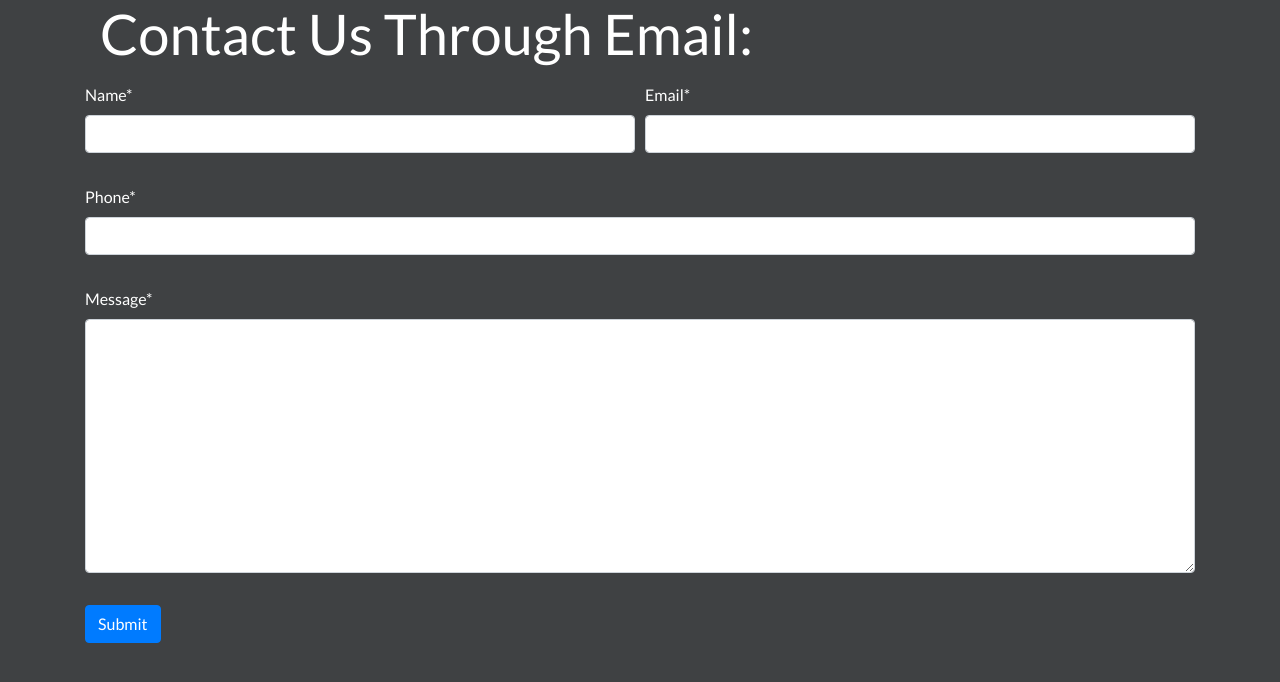
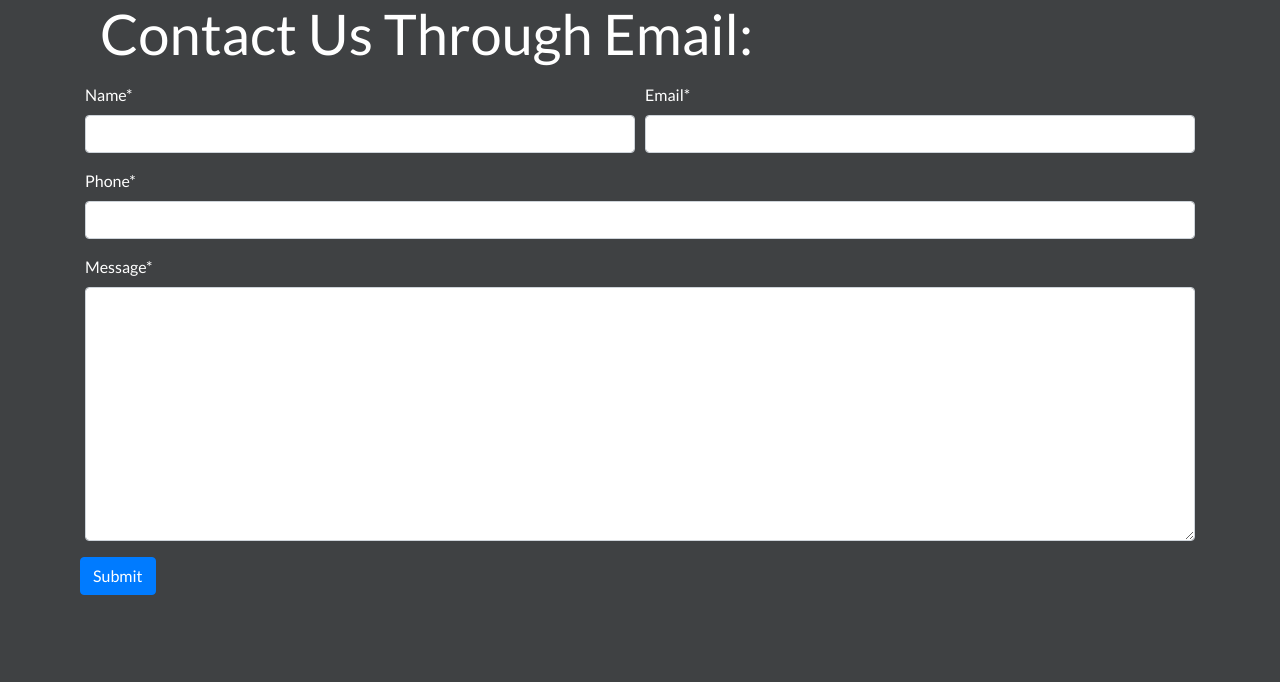
Before and after one commit to mawkli7afee/django3-personal-portfolio, a Django app: page /contact/ in a window 1280 px wide. Shown: the part 56-738 px from the top of the page. Run offline with Django 3.2, Linux system fonts and the light colour scheme; some libraries are stand-ins or nearby versions.

Commit message:
6th commit

```diff
--- a/portfolio/forms.py
+++ b/portfolio/forms.py
@@ -1,8 +1,30 @@
 from django import forms
 from .models import Contact
+from crispy_forms.helper import FormHelper
+from crispy_forms.layout import Row, Column, Submit, Layout, ButtonHolder, Fieldset
+from crispy_forms.bootstrap import FormActions
 
 
 class ContactForm(forms.ModelForm):
     class Meta:
         model = Contact
         fields = "__all__"
+
+    def __init__(self, *args, **kwargs):
+        super().__init__(*args, **kwargs)
+        self.helper = FormHelper()
+        self.helper.layout = Layout(
+            Row(
+                Column('name'),
+                Column('email'),
+            ),
+            Row(
+                Column('phone'),
+            ),
+            Row(
+                Column('message'),
+            ),
+            Row(
+                Submit('submit', 'Submit', css_class="btn btn-primary"),
+            ),
+        )
--- a/portfolio/templates/portfolio/contact.html
+++ b/portfolio/templates/portfolio/contact.html
@@ -2,7 +2,7 @@
 {% block content %}
 {%  load static %}
 
-{% load crispy_forms_filters %}
+{% load crispy_forms_tags  %}
 
  {% if messages %}
      {% for message in messages %}
@@ -16,36 +16,40 @@
         <h1 class="display-4">Contact Us Through Email:</h1>
         </div>
 
-        <form method="post">
-
-            {% csrf_token %}
-
-{#                {{form|crispy}}#}
-            <div class="form-row">
-                <div class="form-group col-md-6" >
-                {{ form.name|as_crispy_field }}
-                </div>
-
-                <div class="form-group col-md-6" >
-                {{ form.email|as_crispy_field }}
-                </div>
-            </div>
-
-            <div class="form-row">
-                <div class="form-group col-md-12 " >
-                {{ form.phone|as_crispy_field }}
-                </div>
-            </div>
-
-            <div class="form-row">
-                <div class="form-group col-md-12 " >
-                {{ form.message|as_crispy_field }}
-                </div>
-            </div>
-                <button class="btn btn-primary" type="submit" value="Save" >Submit</button>
+        {% crispy form %}
 
 
-        </form>
+
+{#        <form method="post">#}
+{##}
+{#            {% csrf_token %}#}
+{##}
+{#                {{form|crispy}}#}
+{#            <div class="form-row">#}
+{#                <div class="form-group col-md-6" >#}
+{#                {{ form.name|as_crispy_field }}#}
+{#                </div>#}
+{##}
+{#                <div class="form-group col-md-6" >#}
+{#                {{ form.email|as_crispy_field }}#}
+{#                </div>#}
+{#            </div>#}
+{##}
+{#            <div class="form-row">#}
+{#                <div class="form-group col-md-12 " >#}
+{#                {{ form.phone|as_crispy_field }}#}
+{#                </div>#}
+{#            </div>#}
+{##}
+{#            <div class="form-row">#}
+{#                <div class="form-group col-md-12 " >#}
+{#                {{ form.message|as_crispy_field }}#}
+{#                </div>#}
+{#            </div>#}
+{#                <button class="btn btn-primary" type="submit" value="Save" >Submit</button>#}
+{##}
+{##}
+{#        </form>#}
 
 
 
--- a/portfolio/views.py
+++ b/portfolio/views.py
@@ -1,4 +1,6 @@
 from django.contrib import messages
+from django.urls import reverse_lazy
+
 from .forms import ContactForm
 from .models import Project
 
@@ -20,7 +22,7 @@ class HomeView(ListView):
 class ContactUs(FormView):
     form_class = ContactForm
     template_name = "portfolio/contact.html"
-    success_url = "/contact/"
+    success_url = reverse_lazy('contact')
 
     def form_valid(self, form):
         form.save()
```
Also changed, not shown: db.sqlite3.
